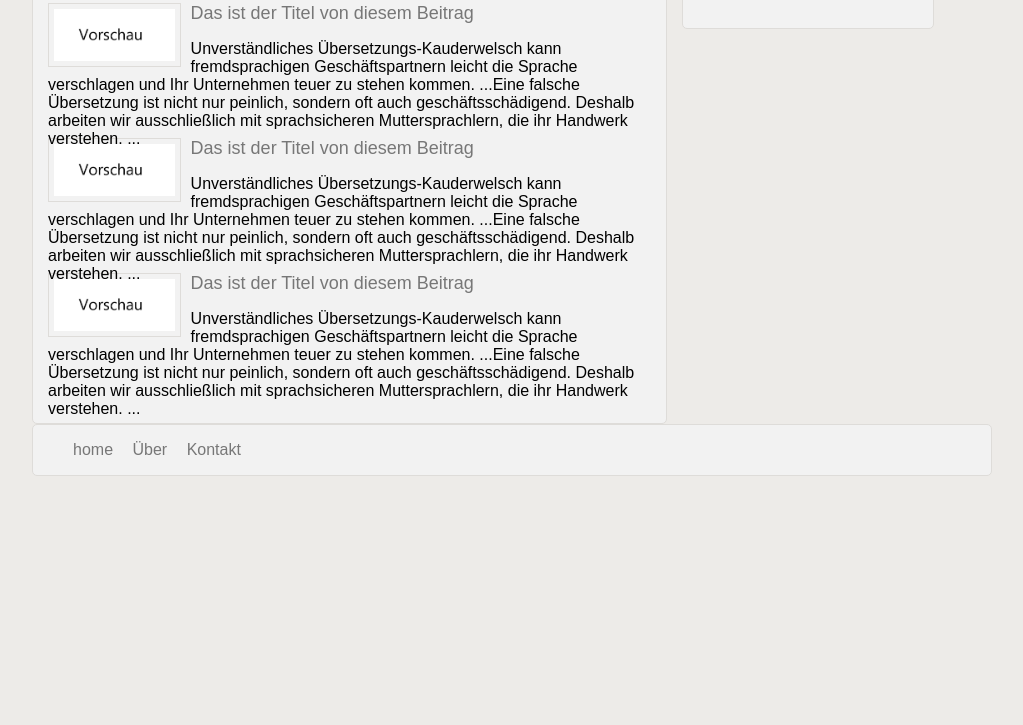
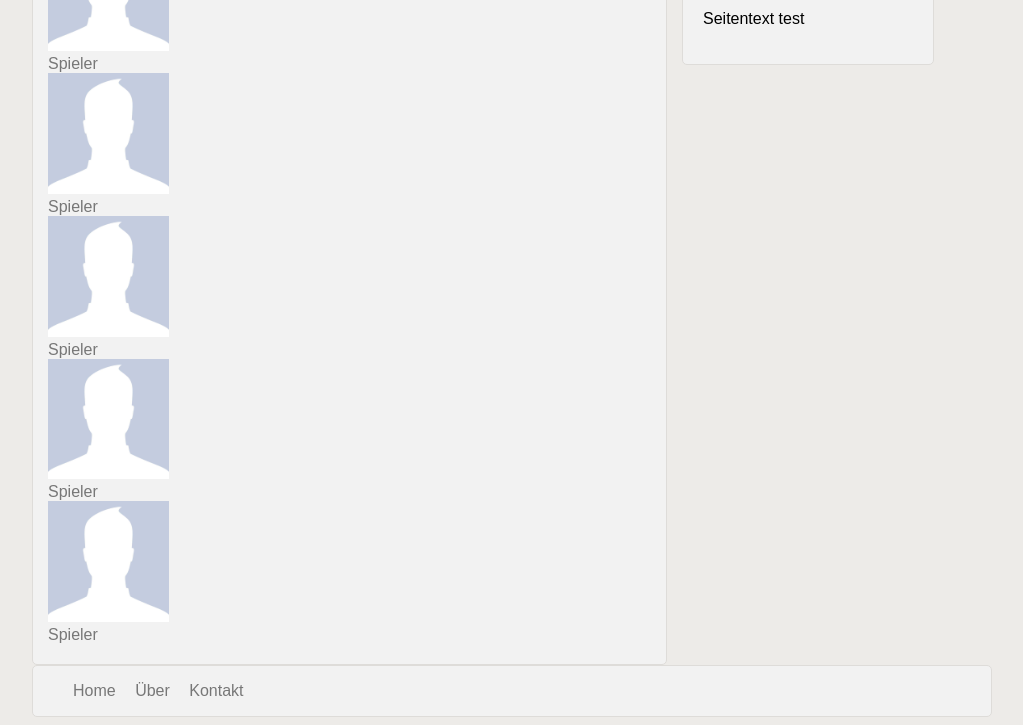
Before and after one commit to AleksSchmidt/transfer-player, a plain HTML site: page index.html in a window 1280 px wide. Shown: the part 296-1021 px from the top of the page, without its empty margins (128-1151 px from the left). Before the commit the page ends 800 px from the top, so only its background shows below. Drawn offline with Linux system fonts and the light colour scheme.

Commit message:
Add files via upload

```diff
--- a/index.html
+++ b/index.html
@@ -17,55 +17,77 @@
             </header>
             <nav> <!--Navigation/Impressum-->
                 <ul>
-                    <li><a href="index.html">home</a></li>
-                    <li><a href="Über.html">Über</a></li>
-                    <li><a href="kontakt.html">Kontakt</a></li>
+                    <li><a href="index.html">Home</a></li>
+                    <li><a href="Ueber.html">Über</a></li>
+                    <li><a href="Kontakt.html">Kontakt</a></li>
+                    <li> <a href="news.html">News</a></li>
                 </ul>
             </nav>
             <section> <!--Mainteil-->
                 <div class="aufzählungen">     <!--Neuer Teil-->
+                    <h1>Spielerliste</h1> <!--Überschrif-->
                     <div class="Bereich 1"></div>
-                        <div class="Teilbereich 1">
+                        <div class="Teilbereich1"> <!--Teilbereich 1-->
+
                             <a href="Bereich 1">
-                                <img src="pictures/Bild.jpg" alt="logo">
+                                <img src="pictures/Bild.jpg" alt="Bild">
                             </a>
+
+                            <div class="Bereich 1 unten">
+                                <a href="Spieler">Spieler</a>
+                            </div>
+                        </div>
+                        <div class="Teilbereich2"> <!--Teilbereich 2-->
+                            <a href="Bereich 2">
+                                <img src="pictures/Bild.jpg" alt="Bild">
+                            </a>
+                            <div class="Bereich 2 unten">
+                                <a href="Spieler">Spieler</a>
+                            </div>
+                        </div>
+                        <div class="Teilbereich3"> <!--Teilbereich 3-->
+                            <a href="Bereich 3">
+                                <img src="pictures/Bild.jpg" alt="Bild">
+                            </a>
+                            <div class="Bereich 3 unten">
+                                <a href="Spieler">Spieler</a>
+                            </div>
+                        </div>
+                        <div class="Teilbereich4"> <!--Teilbereich 4-->
+                            <a href="Bereich 4">
+                                <img src="pictures/Bild.jpg" alt="Bild">
+                            </a>
+                            <div class="Bereich 4 unten">
+                                <a href="Spieler">Spieler</a>
+                            </div>
+                        </div>
+                        <div class="Teilbereich5"> <!--Teilbereich 5-->
+                            <a href="Bereich 5">
+                                <img src="pictures/Bild.jpg" alt="Bild">
+                            </a>
+                            <div class="Bereich 5 unten">
+                                <a href="Spieler">Spieler</a>
+                            </div>
                         </div>
                 </div>
-                <div class="article">   <!--Alter Teil der Funktioniert-->
-                    <img src="pictures/Vorschau.jpg" alt="Vorschau">
-                    <a href="#">Das ist der Titel von diesem Beitrag</a>
-                    <p> Unverständliches Übersetzungs-Kauderwelsch kann fremdsprachigen Geschäftspartnern leicht die Sprache verschlagen und Ihr Unternehmen teuer zu stehen kommen. ...Eine falsche Übersetzung ist nicht nur peinlich, sondern oft auch geschäftsschädigend. Deshalb arbeiten wir ausschließlich mit sprachsicheren Muttersprachlern, die ihr Handwerk verstehen. ...
 
-                        </p> </div>
-              <div class="article">
-                     <img src="pictures/Vorschau.jpg" alt="Vorschau">
-                     <a href="#">Das ist der Titel von diesem Beitrag</a>
-                     <p> Unverständliches Übersetzungs-Kauderwelsch kann fremdsprachigen Geschäftspartnern leicht die Sprache verschlagen und Ihr Unternehmen teuer zu stehen kommen. ...Eine falsche Übersetzung ist nicht nur peinlich, sondern oft auch geschäftsschädigend. Deshalb arbeiten wir ausschließlich mit sprachsicheren Muttersprachlern, die ihr Handwerk verstehen. ...
-
-                         </p> </div>
-              <div class="article">
-                     <img src="pictures/Vorschau.jpg" alt="Vorschau">
-                     <a href="#">Das ist der Titel von diesem Beitrag</a>
-                    <p> Unverständliches Übersetzungs-Kauderwelsch kann fremdsprachigen Geschäftspartnern leicht die Sprache verschlagen und Ihr Unternehmen teuer zu stehen kommen. ...Eine falsche Übersetzung ist nicht nur peinlich, sondern oft auch geschäftsschädigend. Deshalb arbeiten wir ausschließlich mit sprachsicheren Muttersprachlern, die ihr Handwerk verstehen. ...
-
-                                    </p> </div>
             </section>
             <aside> <!--Sidebar-->
                 <div class="Sidebar">
-                    <a href="#"> Das ist die Sidebar</a> <!--Titel Foto 1-->
+                    <a href="#"> Das wird später eine Suchfunktion</a> <!--Titel Foto 1-->
                     <img src="pictures/Sidebar.jpg" alt="Sidebar">
                     <p> Seitentext test</p>
                 </div>
                 <div class="Sidebar">
-                        <a href="#"> Das ist die Sidebar</a> <!--Titel Foto 2-->
+                        <a href="#"> Das wird später eine Suchfunktion</a> <!--Titel Foto 2-->
                         <img src="pictures/Sidebar.jpg" alt="Sidebar">
                         <p> Seitentext test</p>
                 </div>
             </aside>
             <footer> <!--Fußzeile-->
                 <ul>
-                        <li><a href="index.html">home</a></li>
-                        <li><a href="Über.html">Über</a></li>
+                        <li><a href="index.html">Home</a></li>
+                        <li><a href="Ueber.html">Über</a></li>
                         <li><a href="Kontakt.html">Kontakt</a></li>
                 </ul>
             </footer>
```
Also changed, not shown: Kontakt.html (+14 -8 lines).
